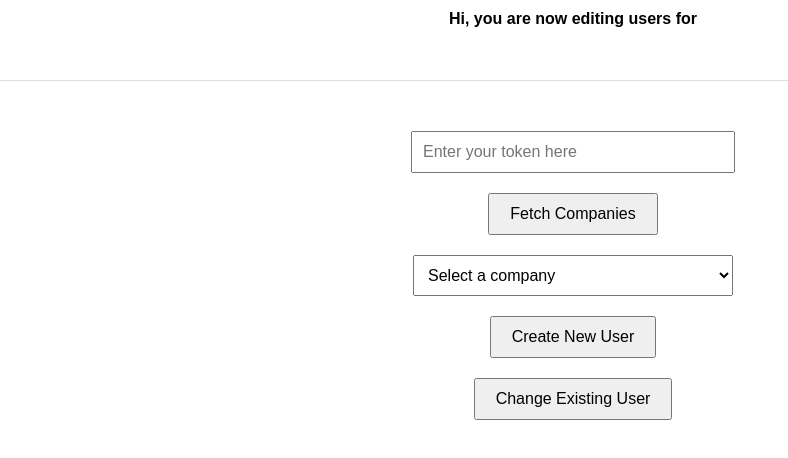
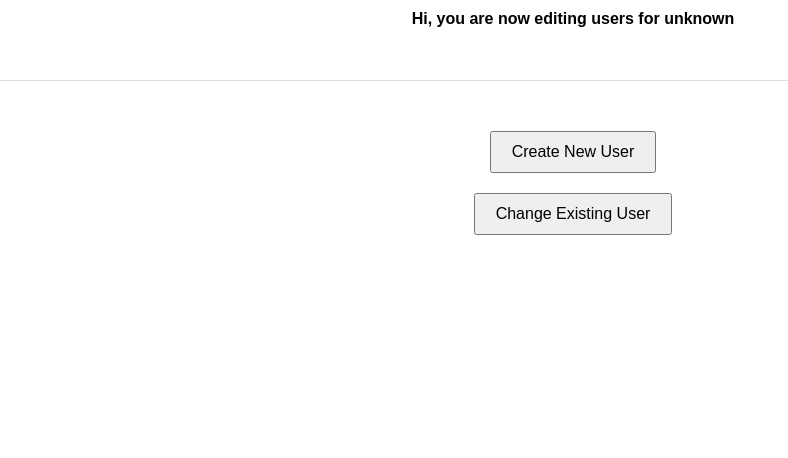
Before and after one commit to glennwiz/Top-Secret-Website, a plain HTML site: page index.html in a window 1280 px wide. Shown: the whole page, 67-855 px from the left. Drawn offline with Linux system fonts and the light colour scheme.

Commit message:
Update index.html

```diff
--- a/index.html
+++ b/index.html
@@ -60,12 +60,6 @@
         .button-container {
             text-align: center;
             margin-bottom: 10px;
-        }select {
-            display: block;
-            margin: 10px auto;
-            padding: 10px;
-            width: 320px;
-            font-size: 16px;
         }
     </style>
 </head>
@@ -75,82 +69,24 @@
         <strong>Hi, you are now editing users for <span id="companyID"></span></strong>
     </header>
     <main>
-        <input type="text" id="tokenInput" placeholder="Enter your token here">
-        <button onclick="fetchCompanies()">Fetch Companies</button>
-        <select id="companySelect" onchange="updateCompanyID()">
-            <option value="">Select a company</option>
-        </select>
-        <button onclick="window.location.href='create_user.html?companyID=' + getCompanyID()">Create New User</button></br>
+        <button onclick="window.location.href='create_user.html?companyID=' + getCompanyID()">Create New User</button>
+</br>
         <button onclick="window.location.href='change_user.html?companyID=' + getCompanyID()">Change Existing User</button>
     </main>
+
     <script>
-        // Function to fetch companies and populate the dropdown
-        async function fetchCompanies() {
-            const token = document.getElementById('tokenInput').value;
-            if (!token) {
-                alert('Please enter a token');
-                return;
-            }
-
-            try {
-                const response = await fetch('https://stage.retailsolution.no/ords/posmother/intpay/company', {
-                    headers: {
-                        'Authorization': `Bearer ${token}`
-                    }
-                });
-                const data = await response.json();
-                const select = document.getElementById('companySelect');
-
-                // Clear existing options
-                select.innerHTML = '<option value="">Select a company</option>';
-
-                // Populate dropdown with fetched companies
-                data.forEach(company => {
-                    const option = document.createElement('option');
-                    option.value = company.Id;
-                    option.textContent = company.Name;
-                    select.appendChild(option);
-                });
-
-                // Set initial value if companyID is in URL
-                const urlParams = new URLSearchParams(window.location.search);
-                const companyID = urlParams.get('companyID');
-                if (companyID) {
-                    select.value = companyID;
-                    updateCompanyID();
-                }
-            } catch (error) {
-                console.error('Error fetching companies:', error);
-                alert('Error fetching companies. Please check your token and try again.');
-            }
-        }
-
-        // Function to update companyID based on dropdown selection
-        function updateCompanyID() {
-            const select = document.getElementById('companySelect');
-            const companyID = select.value;
+        // JavaScript to extract companyID from the URL
+        window.onload = function() {
+            const urlParams = new URLSearchParams(window.location.search);
+            const companyID = urlParams.get('companyID');
             document.getElementById('companyID').textContent = companyID ? companyID : 'unknown';
-
-            // Update URL with new companyID
-            const newUrl = new URL(window.location.href);
-            newUrl.searchParams.set('companyID', companyID);
-            history.pushState({}, '', newUrl);
-        }
+        };
 
         // Function to get companyID from the URL
         function getCompanyID() {
             const urlParams = new URLSearchParams(window.location.search);
             return urlParams.get('companyID') || 'unknown';
         }
-
-        // Initialize page on load
-        window.onload = function() {
-            const urlParams = new URLSearchParams(window.location.search);
-            const companyID = urlParams.get('companyID');
-            if (companyID) {
-                document.getElementById('companyID').textContent = companyID;
-            }
-        };
     </script>
 </body>
 </html>
```
